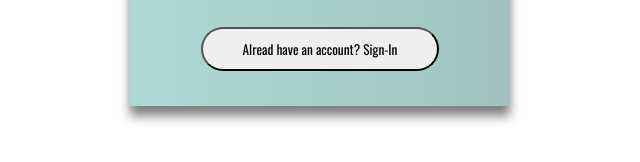
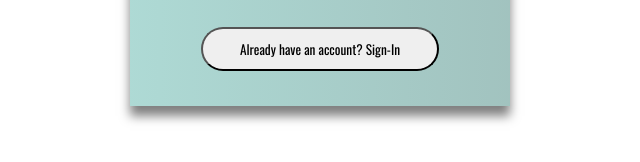
Before and after one commit to AbdoRayan404/Shortly, a website: page views/reg.html in a window 1280 px wide. Shown: the part 512-674 px from the top of the page, 320-960 px from the left. Drawn offline with nearby package versions, Linux system fonts and the light colour scheme.

Commit message:
type error fixed

```diff
--- a/views/reg.html
+++ b/views/reg.html
@@ -55,7 +55,7 @@
         <input type="checkbox" required />Accept the terms.
         <button type="submit" class="submit-button">Sign-Up</button>
         <button type="submit" class="submit-button">
-          Alread have an account? Sign-In
+          Already have an account? Sign-In
         </button>
       </form>
     </div>
```
